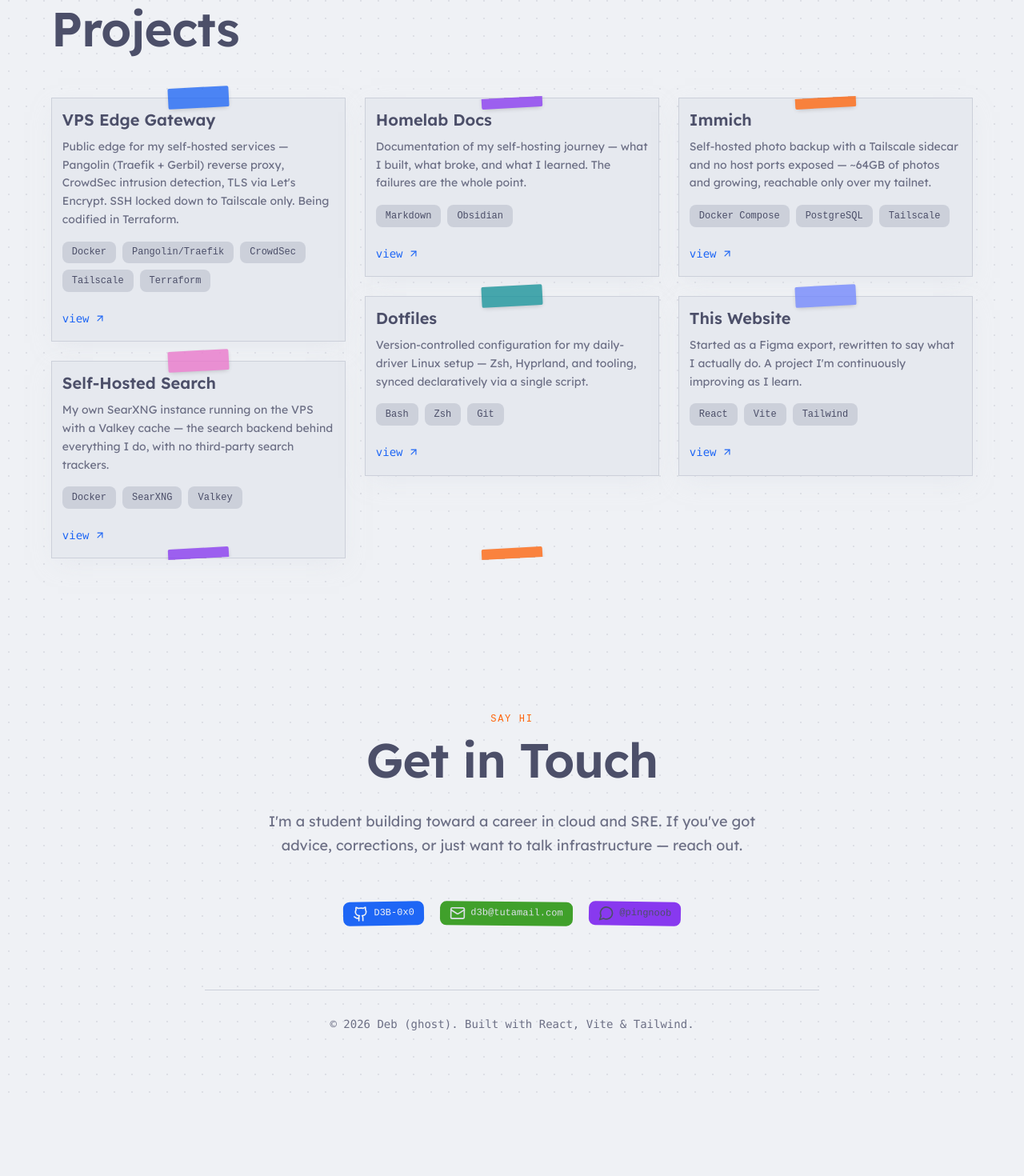
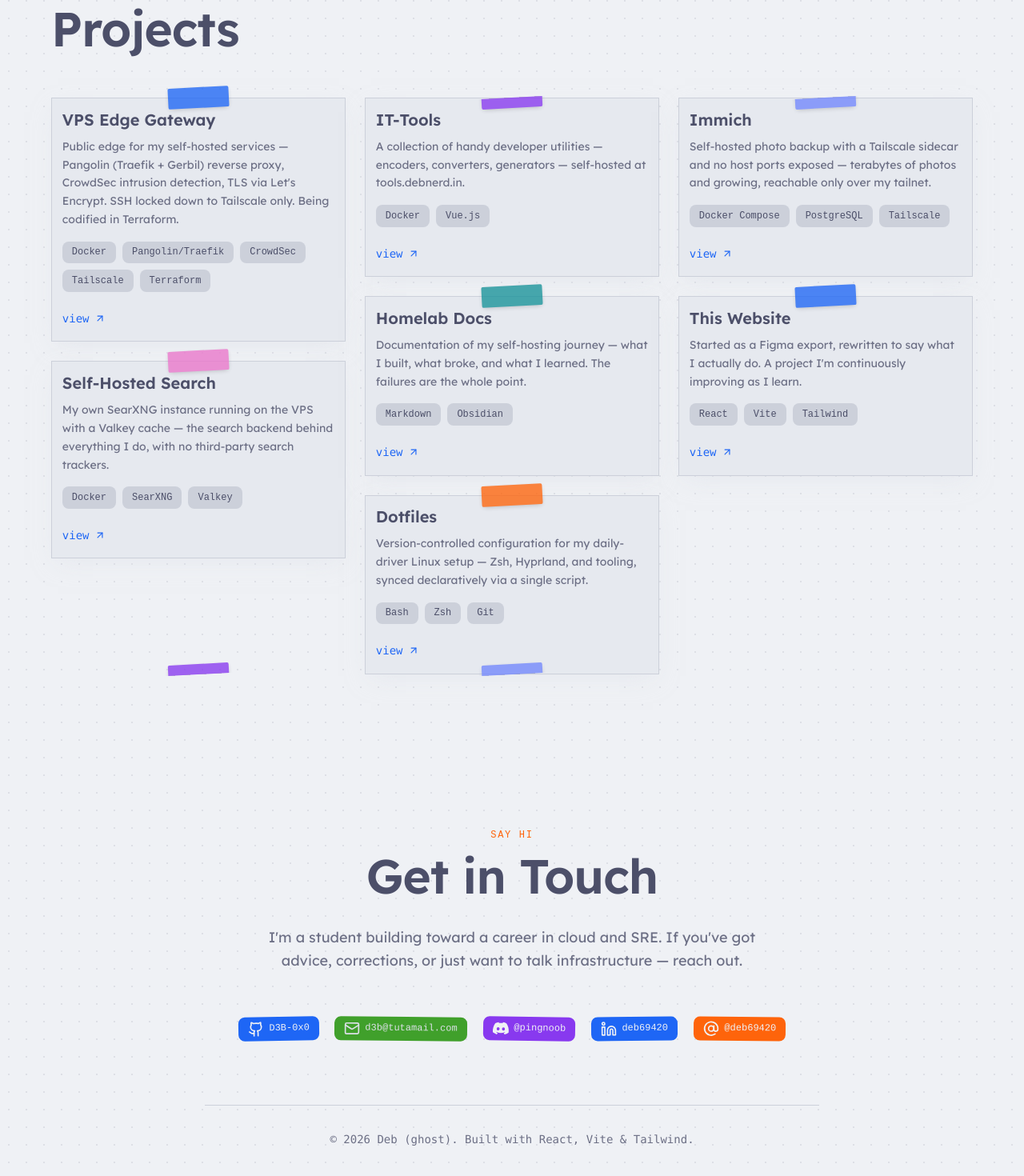
Before and after one commit to D3B-0x0/D3B-0x0.github.io, a React (Vite) app: page / in a window 1280 px wide. Shown: the part 2540-4010 px from the top of the page at 80% size. Before the commit the page ends 3926 px from the top, so only its background shows below. Built offline with nearby package versions, Linux system fonts and the light colour scheme; a web font is replaced by a local one.

Commit message:
Add LinkedIn/Mastodon links, Discord logo, IT-Tools project, fix sticker contrast

```diff
--- a/src/app/components/Contact.tsx
+++ b/src/app/components/Contact.tsx
@@ -1,5 +1,13 @@
 import { motion } from "motion/react";
-import { Github, Mail, MessageCircle } from "lucide-react";
+import { Github, Mail, Linkedin, AtSign } from "lucide-react";
+
+function DiscordIcon({ className }: { className?: string }) {
+  return (
+    <svg viewBox="0 0 24 24" fill="currentColor" className={className} aria-hidden="true">
+      <path d="M20.317 4.3698a19.7913 19.7913 0 00-4.8851-1.5152.0741.0741 0 00-.0785.0371c-.211.3753-.4447.8648-.6083 1.2495-1.8447-.2762-3.68-.2762-5.4868 0-.1636-.3933-.4058-.8742-.6177-1.2495a.077.077 0 00-.0785-.037 19.7363 19.7363 0 00-4.8852 1.515.0699.0699 0 00-.0321.0277C.5334 9.0458-.319 13.5799.0992 18.0578a.0824.0824 0 00.0312.0561c2.0528 1.5076 4.0413 2.4228 5.9929 3.0294a.0777.0777 0 00.0842-.0276c.4616-.6304.8731-1.2952 1.226-1.9942a.076.076 0 00-.0416-.1057c-.6528-.2476-1.2743-.5495-1.8722-.8923a.077.077 0 01-.0076-.1277c.1258-.0943.2517-.1923.3718-.2914a.0743.0743 0 01.0776-.0105c3.9278 1.7933 8.18 1.7933 12.0614 0a.0739.0739 0 01.0785.0095c.1202.099.246.1981.3728.2924a.077.077 0 01-.0066.1276 12.2986 12.2986 0 01-1.873.8914.0766.0766 0 00-.0407.1067c.3604.698.7719 1.3628 1.225 1.9932a.076.076 0 00.0842.0286c1.961-.6067 3.9495-1.5219 6.0023-3.0294a.077.077 0 00.0313-.0552c.5004-5.177-.8382-9.6739-3.5485-13.6604a.061.061 0 00-.0312-.0286zM8.02 15.3312c-1.1825 0-2.1569-1.0857-2.1569-2.419 0-1.3332.9555-2.4189 2.157-2.4189 1.2108 0 2.1757 1.0952 2.1568 2.419 0 1.3332-.9555 2.4189-2.1569 2.4189zm7.9748 0c-1.1825 0-2.1569-1.0857-2.1569-2.419 0-1.3332.9554-2.4189 2.1569-2.4189 1.2108 0 2.1757 1.0952 2.1568 2.419 0 1.3332-.946 2.4189-2.1568 2.4189z" />
+    </svg>
+  );
+}
 
 export function Contact() {
   return (
@@ -59,14 +67,42 @@ export function Contact() {
             <span
               className="sticker inline-flex px-8 py-4 text-sm"
               style={{
-                color: "var(--ctp-text)",
+                color: "var(--ctp-base)",
                 backgroundColor: "var(--ctp-mauve)",
                 ["--tilt" as string]: "1deg",
               }}
             >
-              <MessageCircle className="w-5 h-5" />
+              <DiscordIcon className="w-5 h-5" />
               @pingnoob
             </span>
+            <a
+              href="https://www.linkedin.com/in/deb69420/"
+              target="_blank"
+              rel="noopener noreferrer"
+              className="sticker inline-flex px-8 py-4 text-sm"
+              style={{
+                color: "var(--ctp-base)",
+                backgroundColor: "var(--ctp-blue)",
+                ["--tilt" as string]: "-0.5deg",
+              }}
+            >
+              <Linkedin className="w-5 h-5" />
+              deb69420
+            </a>
+            <a
+              href="https://mastodon.social/@deb69420"
+              target="_blank"
+              rel="noopener noreferrer"
+              className="sticker inline-flex px-8 py-4 text-sm"
+              style={{
+                color: "var(--ctp-base)",
+                backgroundColor: "var(--ctp-peach)",
+                ["--tilt" as string]: "0.5deg",
+              }}
+            >
+              <AtSign className="w-5 h-5" />
+              @deb69420
+            </a>
           </motion.div>
         </motion.div>
 
--- a/src/app/components/Projects.tsx
+++ b/src/app/components/Projects.tsx
@@ -18,6 +18,13 @@ export function Projects() {
       link: "https://searx.debnerd.in",
     },
     {
+      title: "IT-Tools",
+      description:
+        "A collection of handy developer utilities — encoders, converters, generators — self-hosted at tools.debnerd.in.",
+      tech: ["Docker", "Vue.js"],
+      link: "https://tools.debnerd.in",
+    },
+    {
       title: "Homelab Docs",
       description:
         "Documentation of my self-hosting journey — what I built, what broke, and what I learned. The failures are the whole point.",
@@ -34,7 +41,7 @@ export function Projects() {
     {
       title: "Immich",
       description:
-        "Self-hosted photo backup with a Tailscale sidecar and no host ports exposed — ~64GB of photos and growing, reachable only over my tailnet.",
+        "Self-hosted photo backup with a Tailscale sidecar and no host ports exposed — terabytes of photos and growing, reachable only over my tailnet.",
       tech: ["Docker Compose", "PostgreSQL", "Tailscale"],
       link: "https://github.com/D3B-0x0",
     },
```
